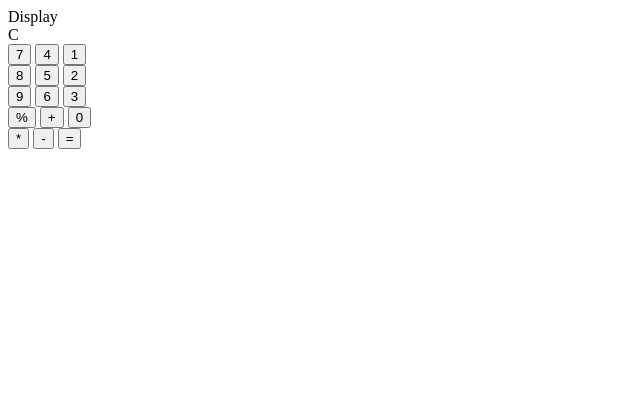
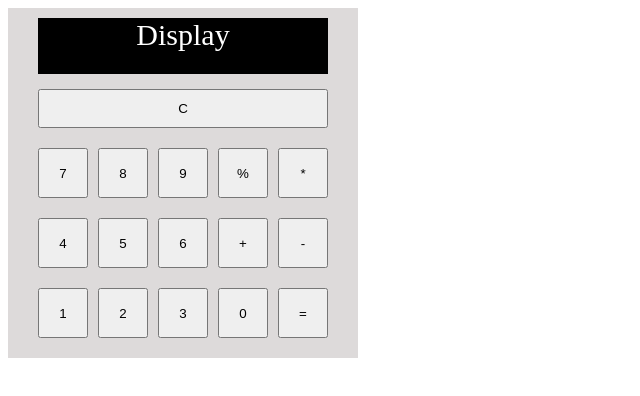
Before and after one commit to plasticcupcrew/calculator, a plain HTML site: page index.html in a window 1280 px wide. Shown: the whole page, without its empty margins (0-640 px from the left). Drawn offline with Linux system fonts and the light colour scheme.

Commit message:
Adjust CSS for calculator
Write CSS for flexboxes that get the buttons and
display where they need to be on the page.

```diff
--- a/index.html
+++ b/index.html
@@ -9,7 +9,7 @@
 <Body>
     <div class = "container">
         <div id = "display">Display</div>
-        <div id = "clear-button">C</div>
+        <button id = "clear-button">C</button>
         <div id = "button-container">
             <div class = "column" id = "column1">
                 <button id = "7">7</button>
--- a/styles.css
+++ b/styles.css
@@ -0,0 +1,47 @@
+.container {
+    display: flex;
+    flex-direction: column;
+    justify-content: center;
+    align-items: center;
+    background-color: rgb(221, 218, 218);
+    width: 350px;
+    height: 350px;
+    justify-content: space-between;
+}
+
+.column {
+    display: flex;
+    flex-direction: column;
+    gap: 10px;
+}
+
+#display {
+    background-color: black;
+    color: white;
+    width: 290px;
+    margin-top: 10px;
+    height: 100px;
+    font-size: 30px;
+    text-align: center;
+}
+
+#clear-button {
+    padding: 10px;
+}
+
+#button-container {
+    display: flex;
+    padding: 15px;
+}
+
+button {
+    margin: 5px;
+    height: 50px;
+    width: 50px;
+}
+
+#clear-button {
+    margin: 0px;
+    margin-top: 15px;
+    width: 290px;
+}
```
